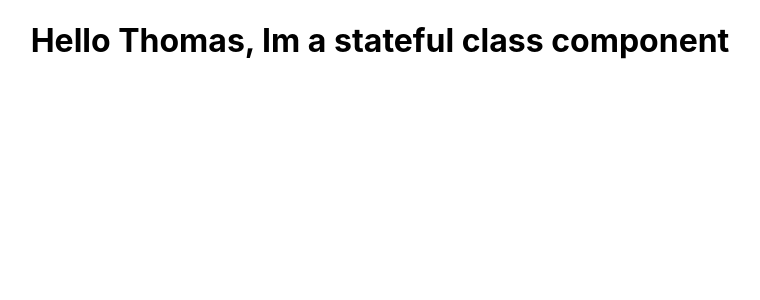
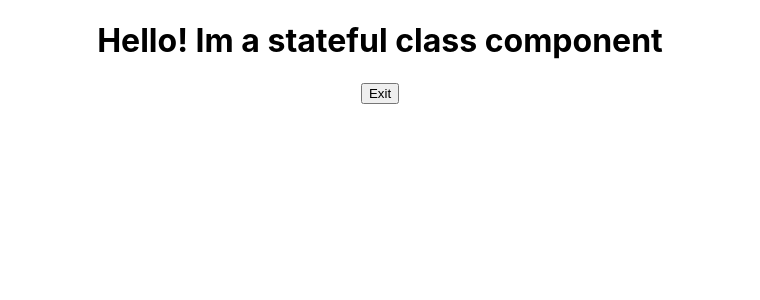
Before and after one commit to Thomas-Tomo/gitpod-react, a React (Create React App) app: page / in a window 1280 px wide. Shown: the top 300 px of the page, without its empty margins (260-1020 px from the left). Built offline with nearby package versions, Linux system fonts and the light colour scheme.

Commit message:
Add constructor and handleClick

```diff
--- a/src/components/StatefulGreeting.js
+++ b/src/components/StatefulGreeting.js
@@ -1,8 +1,30 @@
 import React from 'react';
 
 class StatefulGreeting extends React.Component {
+
+    constructor(props) {
+        super(props);
+        this.state = {
+            introduction: "Hello!",
+            buttonText: "Exit",
+        };
+    }
+
+    handleClick() {
+        this.setState({
+            introduction: "Goodbye!",
+            buttonText: "Enter",
+        });
+        console.log(this.state.introduction);
+    }
+
     render() {
-        return <h1>Hello {this.props.name}, {this.props.greeting}</h1>
+        return (
+        <div>
+            <h1>{this.state.introduction} {this.props.greeting}</h1>
+            <button onClick={() => this.handleClick()}>{this.state.buttonText}</button>
+        </div>
+        )
     }
 }
 
```
